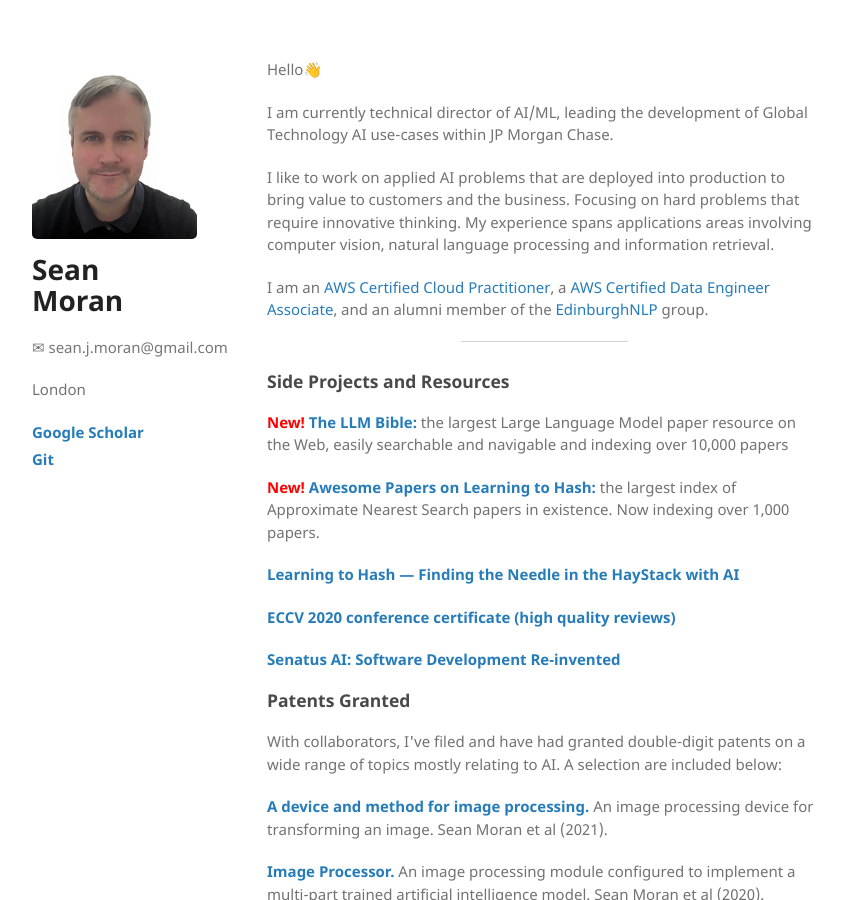
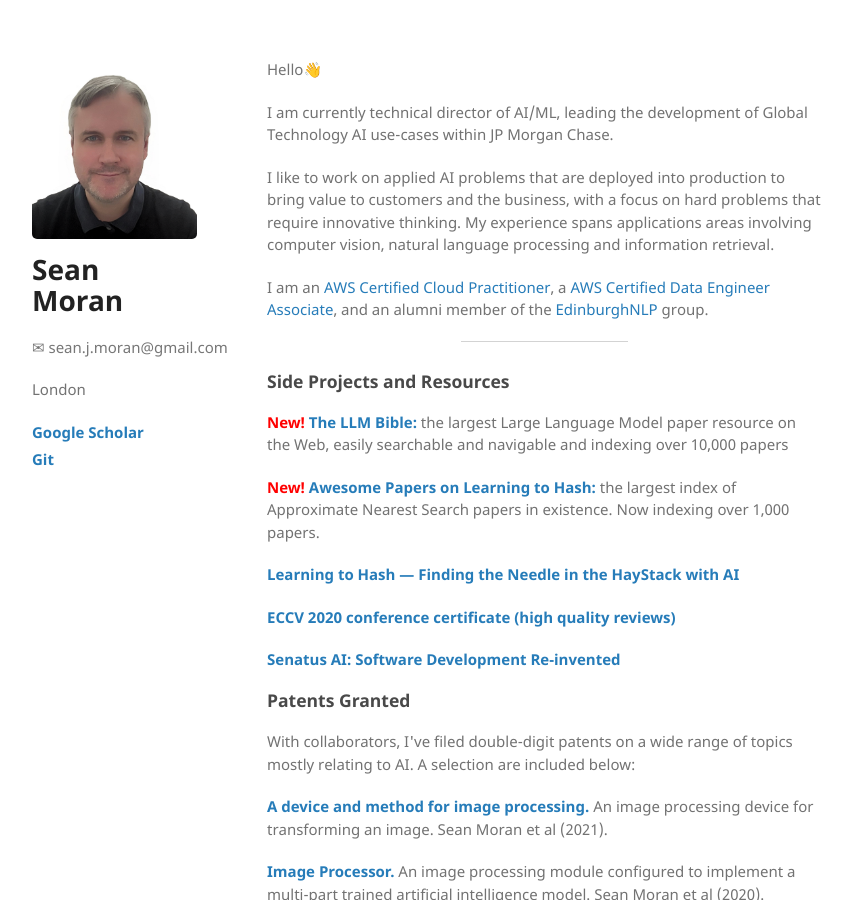
Before and after one commit to sjmoran/sjmoran.github.io, a Jekyll site: the page built from index.html, in a window 1280 px wide and 900 px high. Shown: the whole window, without its empty margins (26-878 px from the left). Built offline with Jekyll 4.4.1, drawn with Linux system fonts in a browser that asks for light colours.

Commit message:
Update index.html

```diff
--- a/index.html
+++ b/index.html
@@ -7,7 +7,7 @@ Hello👋
 </p>
 <p>I am currently technical director of AI/ML, leading the development of Global Technology AI use-cases within JP Morgan Chase.
 </p>
-<p>I like to work on applied AI problems that are deployed into production to bring value to customers and the business. Focusing on hard problems that require innovative thinking. My experience spans applications areas involving computer vision, natural language processing and information retrieval.
+<p>I like to work on applied AI problems that are deployed into production to bring value to customers and the business, with a focus on hard problems that require innovative thinking. My experience spans applications areas involving computer vision, natural language processing and information retrieval.
 </p>
 <p>
 I am an <a target="_blank" href="https://www.credly.com/badges/5efe6984-20c8-4222-86fd-6e8919628cb5/linked_in_profile">AWS Certified Cloud Practitioner</a>, a <a target="_blank" href="https://www.credly.com/badges/f09cffd2-55eb-4770-9d74-b7f3c0de36e4/public_url">AWS Certified Data Engineer Associate</a>, and an alumni member of the <a target="_blank" href="https://edinburghnlp.inf.ed.ac.uk/">EdinburghNLP</a> group.
@@ -24,7 +24,7 @@ I am an <a target="_blank" href="https://www.credly.com/badges/5efe6984-20c8-422
 
 <h3 id="published-and-presented-work">Patents Granted</h3>
 
-<p>With collaborators, I've filed and have had granted double-digit patents on a wide range of topics mostly relating to AI. A selection are included below:</p>
+<p>With collaborators, I've filed double-digit patents on a wide range of topics mostly relating to AI. A selection are included below:</p>
 
 <p><strong><a target="_blank" href="https://patentimages.storage.googleapis.com/00/f5/06/cc3f0f942174df/WO2021093956A1.pdf">A device and method for image processing. </a></strong>An image processing device for transforming an image. Sean Moran et al (2021).
 <br /></p>
```
